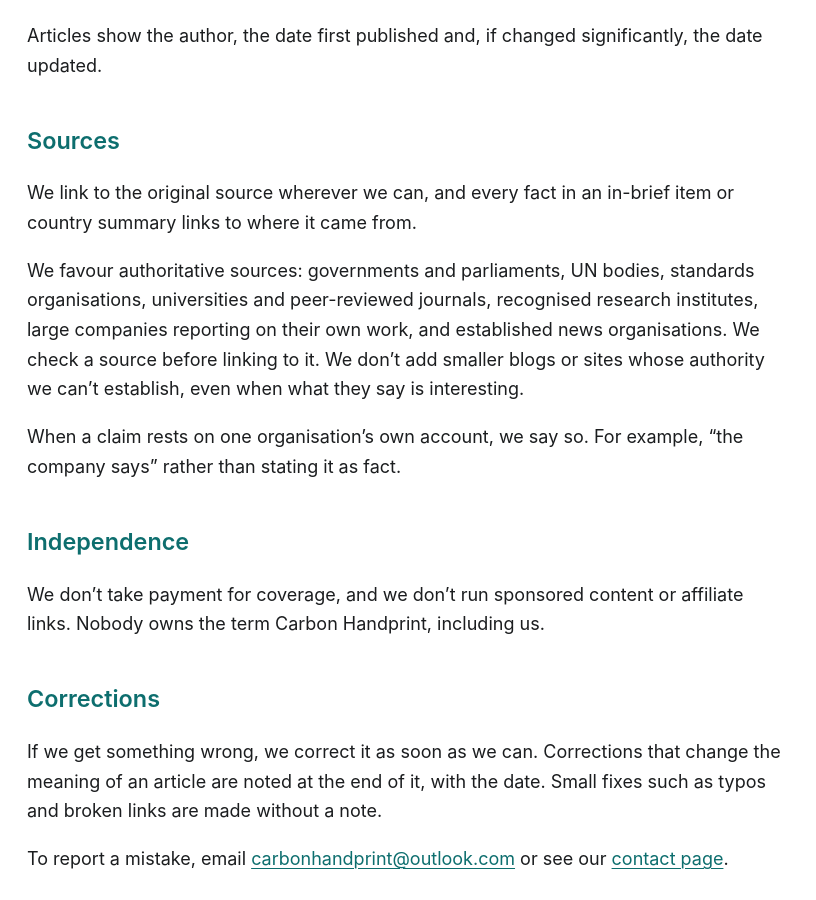
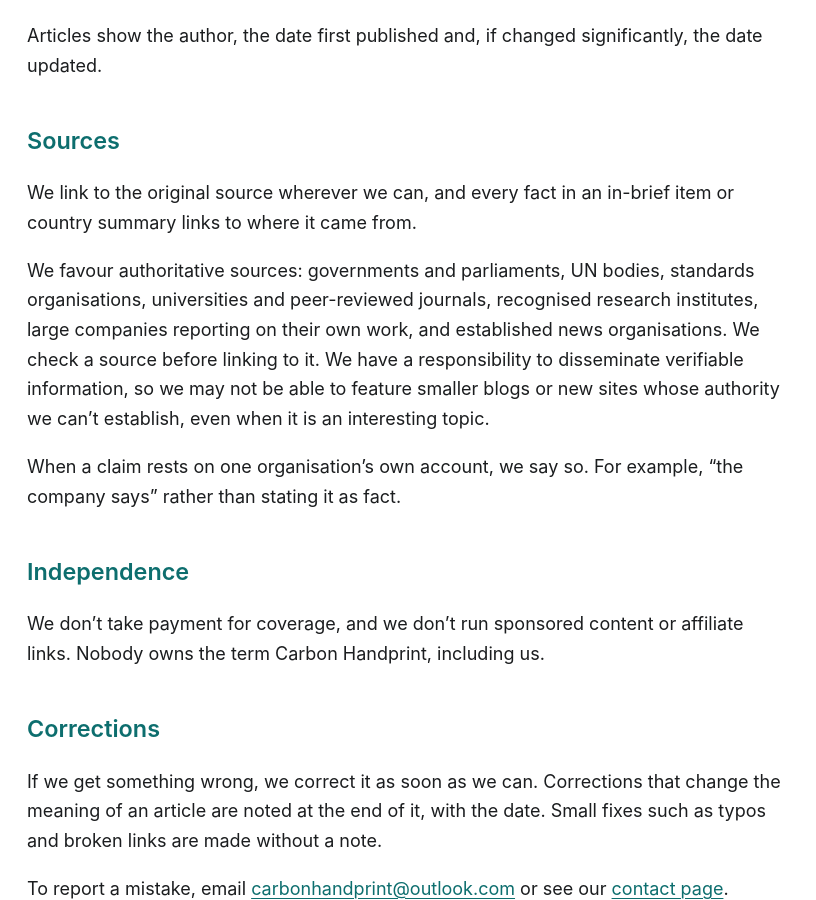
Before and after one commit to multiplicit-com/carbonhandprint, a Jekyll site: the page built from editorial-policy.md, in a window 1280 px wide and 900 px high, scrolled down 483 px. Shown: the whole window, without its empty margins (0-816 px from the left). Built offline with Jekyll 4.4.1, drawn with Linux system fonts in a browser that asks for light colours.

Commit message:
Editorial policy wording
Co-Authored-By: Claude Opus 5.5 <noreply@anthropic.com>
Claude-Session: https://claude.ai/code/session_01Li7jXRtkERso7tJFT24TLP

```diff
--- a/editorial-policy.md
+++ b/editorial-policy.md
@@ -20,7 +20,7 @@ Articles show the author, the date first published and, if changed significantly
 
 We link to the original source wherever we can, and every fact in an in-brief item or country summary links to where it came from.
 
-We favour authoritative sources: governments and parliaments, UN bodies, standards organisations, universities and peer-reviewed journals, recognised research institutes, large companies reporting on their own work, and established news organisations. We check a source before linking to it. We don't add smaller blogs or sites whose authority we can't establish, even when what they say is interesting.
+We favour authoritative sources: governments and parliaments, UN bodies, standards organisations, universities and peer-reviewed journals, recognised research institutes, large companies reporting on their own work, and established news organisations. We check a source before linking to it. We have a responsibility to disseminate verifiable information, so we may not be able to feature smaller blogs or new sites whose authority we can't establish, even when it is an interesting topic.
 
 When a claim rests on one organisation's own account, we say so. For example, "the company says" rather than stating it as fact.
 
```
